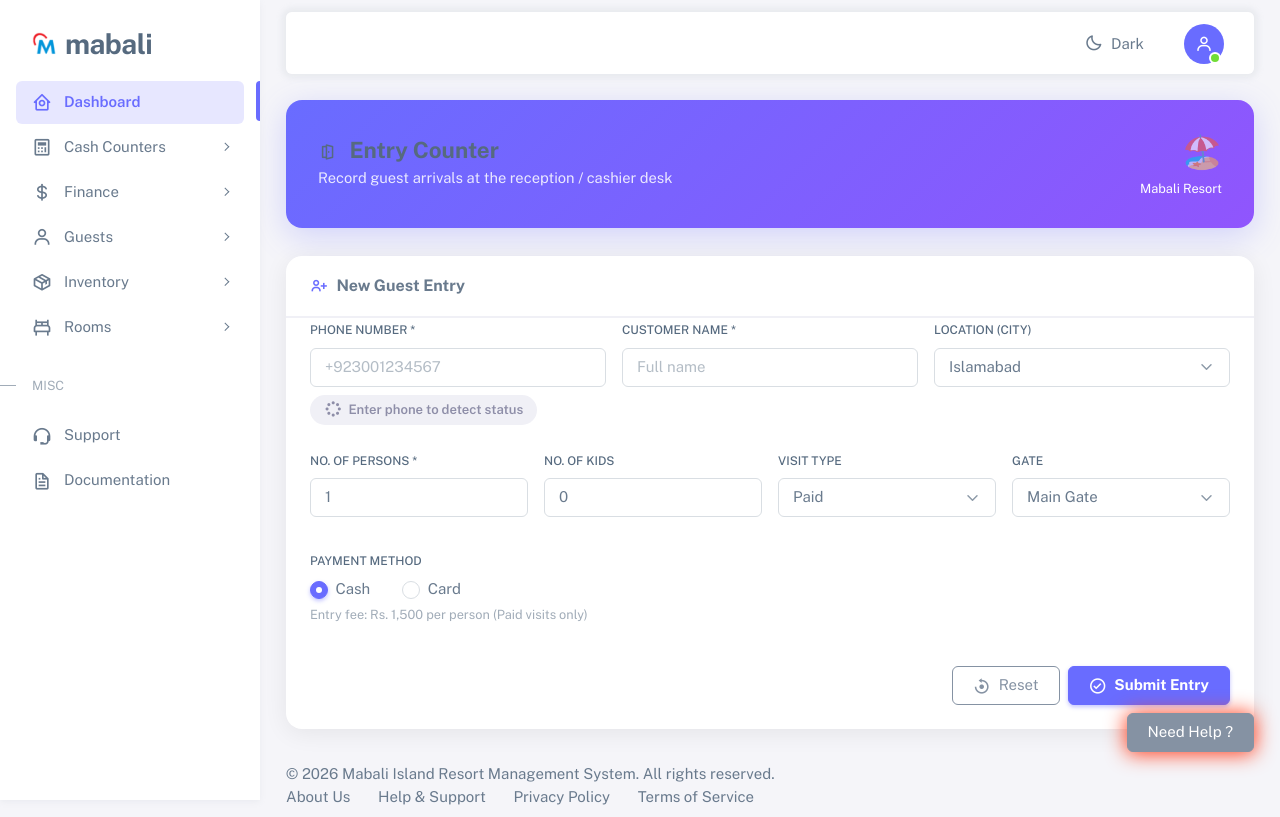
After one commit to 7aib/mabali_resort_management, a Django app: page /cash-counters/new-guest-entry/ in a window 1280 px wide. The commit adds this page. Run offline with Django 5.2, Linux system fonts and the light colour scheme; the visitor is signed in with stand-in values (Sample User, id 1); some libraries are stand-ins or nearby versions.

Commit message:
feat: daily sales record and new guest entry

```diff
--- /dev/null
+++ b/cash_counters/apps.py
@@ -0,0 +1,5 @@
+from django.apps import AppConfig
+
+class CashCountersConfig(AppConfig):
+    default_auto_field = 'django.db.models.BigAutoField'
+    name = 'cash_counters'
--- /dev/null
+++ b/cash_counters/urls.py
@@ -0,0 +1,10 @@
+from django.urls import path
+from . import views
+
+app_name = 'cash_counters'
+
+urlpatterns = [
+    path('cash-counters/new-guest-entry/', views.entry_form_view, name='entry_form'),
+    path('cash-counters/daily-sales/', views.daily_sales_view, name='daily_sales'),
+    path('cash-counters/check-customer/', views.check_customer_status, name='check_customer'),
+]
--- /dev/null
+++ b/cash_counters/views.py
@@ -0,0 +1,104 @@
+from django.utils import timezone
+
+from django.shortcuts import render, redirect
+from django.http import JsonResponse
+from django.contrib.auth.decorators import login_required
+from django.contrib import messages
+from django.contrib.auth import get_user_model
+from authentication.choices import UserRoles
+from .models import EntryCounterForm, EntryTransaction
+from .constants import CitiesChoices, PaymentMethodChoices, VisitTypeChoices, GateChoices, StatusChoices
+from mabali_resort_management.constants import PAID_VISIT_PRICE
+
+User = get_user_model()
+
+@login_required
+def daily_sales_view(request):
+    today = timezone.now().date()
+
+    # Fetch last 20 entries for transaction history shown below the form
+    daily_entries = EntryCounterForm.objects.filter(created_at__date=today).select_related('customer').prefetch_related('transaction').order_by('-created_at')[:20]
+
+    # Calculate total sales for the day
+    # total_sales = sum(entry.transaction.amount for entry in daily_entries if hasattr(entry, 'transaction'))
+
+    context = {
+        'daily_entries': daily_entries,
+        # 'total_sales': total_sales,
+    }
+    return render(request, 'cash_counters/daily_sales.html', context)
+
+
+@login_required
+def entry_form_view(request):
+    if request.method == 'POST':
+        phone_number = request.POST.get('phone_number')
+        name = request.POST.get('name')
+        location = request.POST.get('location')
+        no_of_persons = int(request.POST.get('no_of_persons', 1))
+        no_of_kids = int(request.POST.get('no_of_kids', 0))
+        visit_type = request.POST.get('visit_type')
+        gate = request.POST.get('gate')
+        payment_method = request.POST.get('payment_method', PaymentMethodChoices.CASH)
+
+        if not phone_number or not name:
+            messages.error(request, 'Phone number and name are required.')
+            return redirect('cash_counters:entry_form')
+
+        customer, created = User.objects.get_or_create(
+            phone_number=phone_number,
+            defaults={'username': phone_number, 'first_name': name, 'role': UserRoles.CUSTOMER}
+        )
+
+        # If user existed but didn't have name set, update it
+        if not created and not customer.first_name:
+            customer.first_name = name
+            customer.save()
+
+        status = StatusChoices.NEW if created else StatusChoices.OLD
+
+        entry = EntryCounterForm.objects.create(
+            customer=customer,
+            location=location,
+            no_of_persons=no_of_persons,
+            no_of_kids=no_of_kids,
+            visit_type=visit_type,
+            gate=gate,
+            status=status
+        )
+
+        # Create transaction for Paid visits only
+        if visit_type == VisitTypeChoices.PAID:
+            amount = PAID_VISIT_PRICE * no_of_persons
+            EntryTransaction.objects.create(
+                entry_form=entry,
+                amount=amount,
+                payment_method=payment_method
+            )
+
+        messages.success(request, 'Entry recorded successfully.')
+        return redirect('cash_counters:entry_form')
+
+    context = {
+        'cities': CitiesChoices.choices,
+        'visit_types': VisitTypeChoices.choices,
+        'gates': GateChoices.choices,
+        'payment_methods': PaymentMethodChoices.choices,
+        'paid_price': PAID_VISIT_PRICE,
+        'paid_help_text': f'Entry fee: Rs. {PAID_VISIT_PRICE:,.0f} per person (Paid visits only)',
+    }
+    return render(request, 'cash_counters/entry_form.html', context)
+
+@login_required
+def check_customer_status(request):
+    phone_number = request.GET.get('phone_number', '')
+    if not phone_number:
+        return JsonResponse({'status': 'invalid'})
+
+    user = User.objects.filter(phone_number=phone_number).first()
+    if user:
+        return JsonResponse({
+            'status': 'Old',
+            'name': user.get_full_name() or user.first_name or user.username
+        })
+    return JsonResponse({'status': 'New', 'name': ''})
--- /dev/null
+++ b/mabali_resort_management/constants.py
@@ -0,0 +1 @@
+PAID_VISIT_PRICE = 1500.00
--- a/mabali_resort_management/settings.py
+++ b/mabali_resort_management/settings.py
@@ -33,6 +33,7 @@ INSTALLED_APPS = [
     "authentication",
     "dashboard",
     "inventory",
+    "cash_counters",
 ]
 
 MIDDLEWARE = [
--- a/mabali_resort_management/urls.py
+++ b/mabali_resort_management/urls.py
@@ -6,4 +6,5 @@ urlpatterns = [
     path("", include("authentication.urls")),
     path("", include("dashboard.urls")),
     path("inventory/", include("inventory.urls")),
+    path("", include("cash_counters.urls")),
 ]
--- /dev/null
+++ b/templates/cash_counters/entry_form.html
@@ -0,0 +1,188 @@
+{% extends "base.html" %}
+{% load static %}
+
+{% block title %}Entry Form — Mabali Resort{% endblock %}
+
+{% block extra_css %}
+<style>
+  .page-header {
+    background: linear-gradient(135deg, #696cff 0%, #9055fd 100%);
+    border-radius: 16px;
+    padding: 28px 32px;
+    margin-bottom: 28px;
+    color: #fff;
+    box-shadow: 0 8px 32px rgba(105, 108, 255, 0.25);
+  }
+  .page-header h4 { font-size: 1.4rem; font-weight: 700; margin: 0; }
+  .page-header p  { margin: 4px 0 0; opacity: .85; font-size: .92rem; }
+
+  .form-card,
+  .history-card { border-radius: 16px; box-shadow: 0 4px 24px rgba(0,0,0,.07); }
+  .form-card .card-header,
+  .history-card .card-header {
+    border-radius: 16px 16px 0 0;
+    border-bottom: 2px solid #f0f0f6;
+    padding: 18px 24px;
+    font-weight: 700;
+    font-size: 1rem;
+  }
+  .dark-style .form-card .card-header,
+  .dark-style .history-card .card-header { border-bottom-color: #3a3b55; }
+  .history-card { margin-top: 28px; }
+
+  /* Entry log table status pills */
+  .badge-status-New { background:#e8f5e9; color:#2e7d32; border-radius:50px; padding:3px 10px; font-size:.75rem; font-weight:600; }
+  .badge-status-Old { background:#fff3e0; color:#e65100; border-radius:50px; padding:3px 10px; font-size:.75rem; font-weight:600; }
+
+  .submit-btn { min-width: 160px; font-weight: 700; }
+</style>
+{% endblock %}
+
+{% block content %}
+
+<!-- Page Header -->
+<div class="page-header d-flex justify-content-between align-items-center">
+  <div>
+    <h4><i class="bx bx-door-open me-2"></i> Entry Counter</h4>
+    <p>Record guest arrivals at the reception / cashier desk</p>
+  </div>
+  <div class="text-end d-none d-md-block">
+    <div style="font-size:2rem; opacity:.6;">🏖️</div>
+    <small>Mabali Resort</small>
+  </div>
+</div>
+
+<!-- Entry Form Card -->
+<div class="card form-card">
+  <div class="card-header d-flex align-items-center gap-2">
+    <i class="bx bx-user-plus text-primary"></i> New Guest Entry
+  </div>
+  <div class="card-body">
+    <form method="post" id="entryForm" action="{% url 'cash_counters:entry_form' %}">
+      {% csrf_token %}
+
+      <div class="row g-3">
+
+        <!-- ① Phone Number + live status badge -->
+        <div class="col-12 col-md-4">
+          {% include "components/forms/input.html" with id="id_phone_number" name="phone_number" label="Phone Number *" type="tel" placeholder="+923001234567" required=True %}
+          <!-- Reusable status badge — JS will update its class/text dynamically -->
+          <div class="mt-n2 mb-2">
+            {% include "components/forms/status_badge.html" with badge_id="statusBadge" idle_text="Enter phone to detect status" %}
+          </div>
+        </div>
+
+        <!-- ② Customer Name -->
+        <div class="col-12 col-md-4">
+          {% include "components/forms/input.html" with id="id_name" name="name" label="Customer Name *" type="text" placeholder="Full name" required=True %}
+        </div>
+
+        <!-- ③ Location / City -->
+        <div class="col-12 col-md-4">
+          {% include "components/forms/select.html" with id="id_location" name="location" label="Location (City)" options=cities %}
+        </div>
+
+        <!-- ④ No. of Persons -->
+        <div class="col-6 col-md-3">
+          {% include "components/forms/input.html" with id="id_no_of_persons" name="no_of_persons" label="No. of Persons *" type="number" value="1" required=True %}
+        </div>
+
+        <!-- ⑤ No. of Kids -->
+        <div class="col-6 col-md-3">
+          {% include "components/forms/input.html" with id="id_no_of_kids" name="no_of_kids" label="No. of Kids" type="number" value="0" %}
+        </div>
+
+        <!-- ⑥ Visit Type -->
+        <div class="col-12 col-md-3">
+          {% include "components/forms/select.html" with id="id_visit_type" name="visit_type" label="Visit Type" options=visit_types %}
+        </div>
+
+        <!-- ⑦ Gate -->
+        <div class="col-12 col-md-3">
+          {% include "components/forms/select.html" with id="id_gate" name="gate" label="Gate" options=gates %}
+        </div>
+
+        <!-- ⑧ Payment Method — reusable radio component, shown only when Visit = Paid -->
+        <div class="col-12" id="paymentSection">
+          {% include "components/forms/radio.html" with name="payment_method" label="Payment Method" options=payment_methods selected="Cash" help_text=paid_help_text %}
+        </div>
+
+      </div><!-- /.row -->
+
+      <div class="mt-4 d-flex justify-content-end gap-2">
+        <button type="reset" class="btn btn-outline-secondary">
+          <i class="bx bx-reset me-1"></i> Reset
+        </button>
+        <button type="submit" class="btn btn-primary submit-btn" id="submitBtn">
+          <i class="bx bx-check-circle me-1"></i> Submit Entry
+        </button>
+      </div>
+
+    </form>
+  </div>
+</div>
+
+{% endblock %}
+
+{% block extra_js %}
+<script>
+(function () {
+  const phoneInput  = document.getElementById('id_phone_number');
+  const nameInput   = document.getElementById('id_name');
+  const statusBadge = document.getElementById('statusBadge');
+  const visitSelect = document.getElementById('id_visit_type');
+  const paymentSec  = document.getElementById('paymentSection');
+
+  let debounceTimer = null;
+
+  /* ── Mirrors the CSS classes defined in status_badge.html ── */
+  function setStatus(state, text, icon) {
+    statusBadge.className = 'status-badge-pill ' + state;
+    statusBadge.innerHTML = `<i class="${icon}"></i> ${text}`;
+  }
+
+  /* ── Real-time phone lookup ── */
+  phoneInput.addEventListener('input', function () {
+    const phone = this.value.trim();
+    clearTimeout(debounceTimer);
+
+    if (phone.length < 7) {
+      setStatus('unknown', 'Enter phone to detect status', 'bx bx-loader-circle');
+      return;
+    }
+
+    setStatus('unknown', 'Checking…', 'bx bx-loader-circle bx-spin');
+
+    debounceTimer = setTimeout(function () {
+      fetch(`{% url 'cash_counters:check_customer' %}?phone_number=${encodeURIComponent(phone)}`)
+        .then(r => r.json())
+        .then(data => {
+          if (data.status === 'Old') {
+            setStatus('old-customer', 'Old Customer', 'bx bx-check-circle');
+            if (data.name && !nameInput.value) nameInput.value = data.name;
+          } else if (data.status === 'New') {
+            setStatus('new-customer', 'New Customer', 'bx bx-star');
+          } else {
+            setStatus('unknown', 'Unknown', 'bx bx-question-mark');
+          }
+        })
+        .catch(() => setStatus('unknown', 'Could not verify', 'bx bx-error-circle'));
+    }, 500);
+  });
+
+  /* ── Show/hide payment section based on visit type ── */
+  function togglePayment() {
+    paymentSec.style.display = visitSelect.value === 'Paid' ? '' : 'none';
+  }
+  visitSelect.addEventListener('change', togglePayment);
+  togglePayment();
+
+  /* ── Prevent double-submit ── */
+  document.getElementById('entryForm').addEventListener('submit', function () {
+    const btn = document.getElementById('submitBtn');
+    btn.disabled = true;
+    btn.innerHTML = '<span class="spinner-border spinner-border-sm me-1"></span> Saving…';
+  });
+})();
+</script>
+{% endblock %}
--- /dev/null
+++ b/templates/components/forms/radio.html
@@ -0,0 +1,45 @@
+<!--
+  Reusable radio button group component.
+
+  Parameters:
+    name        (required) — form field name
+    label       (required) — group label shown above the radios
+    options     (required) — list of (value, display_label) tuples, same shape as TextChoices.choices
+    selected    (optional) — value of the currently selected option (pre-selects on render)
+    help_text   (optional) — small helper text shown below the group
+    inline      (optional) — if truthy, renders radios side-by-side (default: inline)
+
+  Usage:
+    {% include "components/forms/radio.html" with
+        name="payment_method"
+        label="Payment Method"
+        options=payment_methods
+        selected="Cash"
+        help_text="Choose how the guest is paying."
+    %}
+-->
+<div class="mb-3">
+  {% if label %}
+  <label class="form-label">{{ label }}</label>
+  {% endif %}
+  <div class="d-flex flex-wrap gap-3">
+    {% for val, text in options %}
+    <div class="form-check {% if not inline == False %}form-check-inline{% endif %}">
+      <input
+        class="form-check-input"
+        type="radio"
+        name="{{ name }}"
+        id="radio_{{ name }}_{{ val|slugify }}"
+        value="{{ val }}"
+        {% if val == selected or forloop.first and not selected %}checked{% endif %}
+      >
+      <label class="form-check-label" for="radio_{{ name }}_{{ val|slugify }}">
+        {{ text }}
+      </label>
+    </div>
+    {% endfor %}
+  </div>
+  {% if help_text %}
+  <small class="form-text text-muted">{{ help_text }}</small>
+  {% endif %}
+</div>
--- /dev/null
+++ b/templates/components/forms/status_badge.html
@@ -0,0 +1,47 @@
+{% with badge_id=badge_id|default:"statusBadge" %}
+{% with idle_text=idle_text|default:"Enter phone to detect status" %}
+
+<style>
+  #{{ badge_id }},
+  .status-badge-pill {
+    display: inline-flex;
+    align-items: center;
+    gap: 6px;
+    padding: 5px 14px;
+    border-radius: 50px;
+    font-weight: 600;
+    font-size: .82rem;
+    transition: background .3s ease, color .3s ease;
+  }
+  #{{ badge_id }}.new-customer,
+  .status-badge-pill.new-customer { background: #e8f5e9; color: #2e7d32; }
+  #{{ badge_id }}.old-customer,
+  .status-badge-pill.old-customer { background: #fff3e0; color: #e65100; }
+  #{{ badge_id }}.unknown,
+  .status-badge-pill.unknown      { background: #f0f0f6; color: #8e8ea8; }
+
+  .dark-style #{{ badge_id }}.new-customer,
+  .dark-style .status-badge-pill.new-customer { background: #1b3a20; color: #66bb6a; }
+  .dark-style #{{ badge_id }}.old-customer,
+  .dark-style .status-badge-pill.old-customer { background: #3a2a10; color: #ffa726; }
+  .dark-style #{{ badge_id }}.unknown,
+  .dark-style .status-badge-pill.unknown      { background: #3a3b55; color: #8e8ea8; }
+</style>
+
+{% if status == "New" %}
+  <span id="{{ badge_id }}" class="status-badge-pill new-customer">
+    <i class="bx bx-star"></i> New Customer
+  </span>
+{% elif status == "Old" %}
+  <span id="{{ badge_id }}" class="status-badge-pill old-customer">
+    <i class="bx bx-check-circle"></i> Old Customer
+  </span>
+{% else %}
+  {# Unknown / idle — JS will update the class and inner HTML dynamically #}
+  <span id="{{ badge_id }}" class="status-badge-pill unknown">
+    <i class="bx bx-loader-circle"></i> {{ idle_text }}
+  </span>
+{% endif %}
+
+{% endwith %}
+{% endwith %}
--- a/templates/components/navbar.html
+++ b/templates/components/navbar.html
@@ -39,10 +39,11 @@
           href="javascript:void(0);"
           class="nav-link d-flex align-items-center px-3 py-2"
           id="themeToggle"
-          title="Toggle Dark Mode"
+          title="Coming soon"
           style="border-radius: 6px; transition: all 0.2s ease;"
+          data-bs-toggle="tooltip" data-bs-placement="bottom"
         >
-          <i class="bx bx-moon me-2" id="themeIcon"></i>
+          <i class="bx bx-moon me-2 disabled" id="themeIcon" ></i>
           <span class="d-none d-sm-inline" id="themeText">Dark</span>
         </a>
       </li>
--- a/templates/components/sidenav.html
+++ b/templates/components/sidenav.html
@@ -4,7 +4,7 @@
     class="layout-menu menu-vertical menu bg-menu-theme"
   >
     <div class="app-brand demo">
-      <a href="index.html" class="app-brand-link">
+      <a href="{% url "dashboard" %}" class="app-brand-link">
         <span class="app-brand-logo demo">
           <img src="{% static 'logo/mabali-icon.png' %}" width="25" height="25" alt="Mabali logo" />
         </span>
@@ -67,8 +67,13 @@
           <div data-i18n="Cash Counters">Cash Counters</div>
         </a>
         <ul class="menu-sub">
-          <li class="menu-item">
-            <a href="javascript:void(0);" class="menu-link" data-bs-toggle="tooltip" data-bs-placement="right" title="Coming soon">
+          <li class="menu-item {% if request.resolver_match.url_name == 'entry_form' %}active{% endif %}">
+            <a href="{% url 'cash_counters:entry_form' %}" class="menu-link">
+              <div data-i18n="New Guest Entry">New Guest Entry</div>
+            </a>
+          </li>
+          <li class="menu-item {% if request.resolver_match.url_name == 'daily_sales' %}active{% endif %}">
+            <a href="{% url 'cash_counters:daily_sales' %}" class="menu-link">
               <div data-i18n="Daily Sales">Daily Sales</div>
             </a>
           </li>
```
Also changed, not shown: cash_counters/constants.py (added, +32 -0 lines), cash_counters/models.py (added, +27 -0 lines), dashboard/templates/dashboard/index.html (+46 -9 lines), dashboard/views.py (+19 -5 lines), templates/cash_counters/daily_sales.html (added, +121 -0 lines), cash_counters/__init__.py (added), cash_counters/migrations/0001_initial.py (added), cash_counters/migrations/0002_entrycounterform_deleted_at_and_more.py (added), cash_counters/migrations/__init__.py (added).
